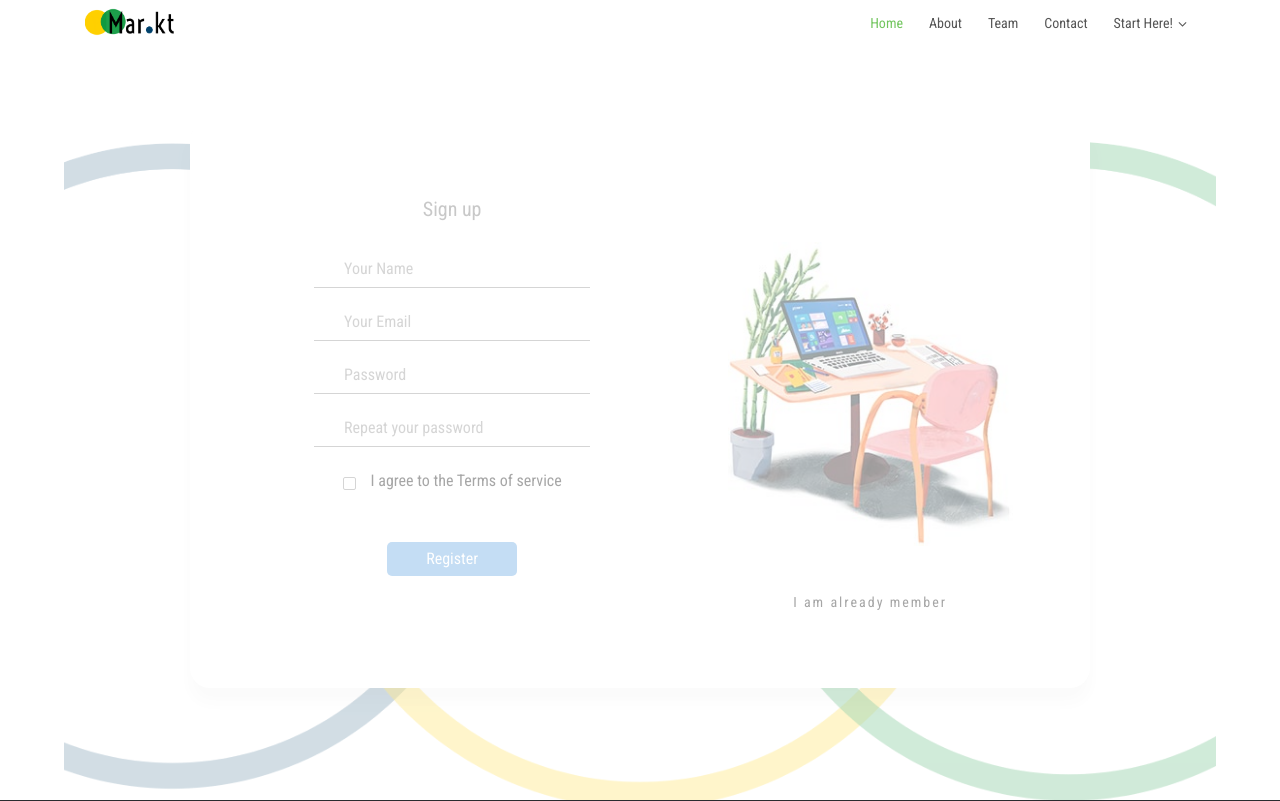
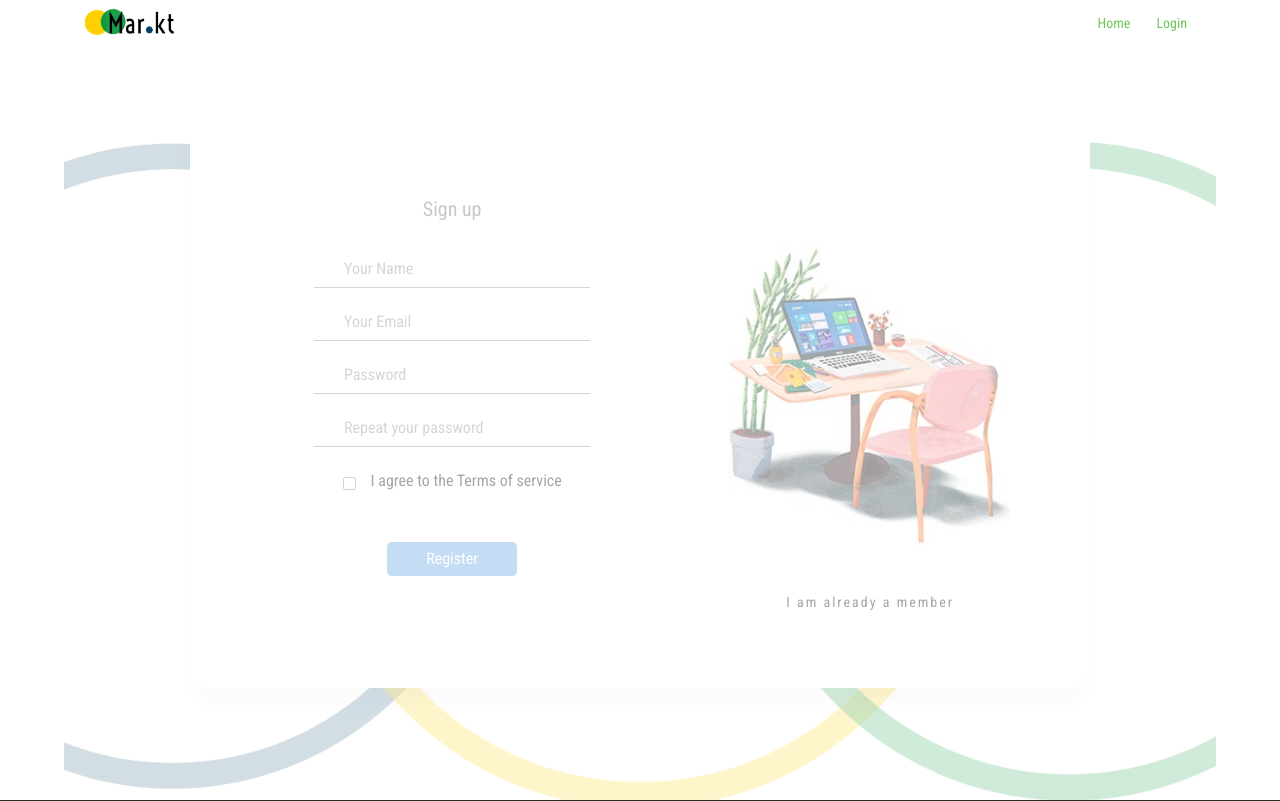
Before and after one commit to Aayushjn/Mar.kt, a Django app: page /signup/ in a window 1280 px wide. Shown: the top 801 px of the page. Run offline with Django 3.2, Linux system fonts and the light colour scheme; some libraries are stand-ins or nearby versions.

Commit message:
Added URL redirection

```diff
--- a/Markt/homepage/models.py
+++ b/Markt/homepage/models.py
@@ -2,7 +2,7 @@ from django.db import models
 
 
 class User(models.Model):
-    id = models.IntegerField(max_length=10)
+    id = models.IntegerField()
     name = models.CharField(max_length=50)
     address = models.CharField(max_length=100)
     email_id = models.EmailField(primary_key=True)
--- a/Markt/homepage/templates/homepage/registration.html
+++ b/Markt/homepage/templates/homepage/registration.html
@@ -43,26 +43,15 @@
     <div class="container">
 
         <div id="logo" class="pull-left">
-        <a href="#body"><img class="logo-image" id="homepage-logo" src="{% static 'homepage/img/logo3.png' %}" alt="" title="homelogo" /></a>
+            <a href="{% url 'homepage:home' %}"><img class="logo-image" id="homepage-logo" src="{% static 'homepage/img/logo3.png' %}" alt="" title="homelogo" /></a>
         </div>
 
         <nav id="nav-menu-container">
             <ul class="nav-menu">
 
-          <li class="menu-active"><a href="#hero">Home</a></li>
+                <li class="menu-active"><a href="{% url 'homepage:home' %}">Home</a></li>
 
-          <li><a href="#about-us">About</a></li>
-
-          <li><a href="#team">Team</a></li>
-
-          <li><a href="#contact">Contact</a></li>
-          <li class="menu-has-children"><a href="">Start Here!</a>
-            <ul>
-              <li><a href="#">Login</a></li>
-              <li><a href="#">Register</a></li>
-            </ul>
-          </li>
-
+                <li class="menu-active"><a href="{% url 'homepage:login' %}">Login</a></li>
 
             </ul>
         </nav><!-- #nav-menu-container -->
@@ -108,7 +97,7 @@
                     </div>
                     <div class="signup-image">
                         <figure><img src="{% static 'homepage/img/signup-image.jpg' %}" alt="sing up image"></figure>
-                        <a href="#" class="signup-image-link">I am already member</a>
+                        <a href="{% url 'homepage:login' %}" class="signup-image-link">I am already a member</a>
                     </div>
                 </div>
             </div>
```
Also changed, not shown: Markt/homepage/templates/homepage/index.html (+4 -4 lines), Markt/homepage/templates/homepage/login.html (+4 -15 lines), Markt/homepage/urls.py (+4 -4 lines), Markt/homepage/views.py (+13 -12 lines), Markt/homepage/static/homepage/js/main.js (indentation only). Lines whose indentation alone changed are shown as unchanged.
